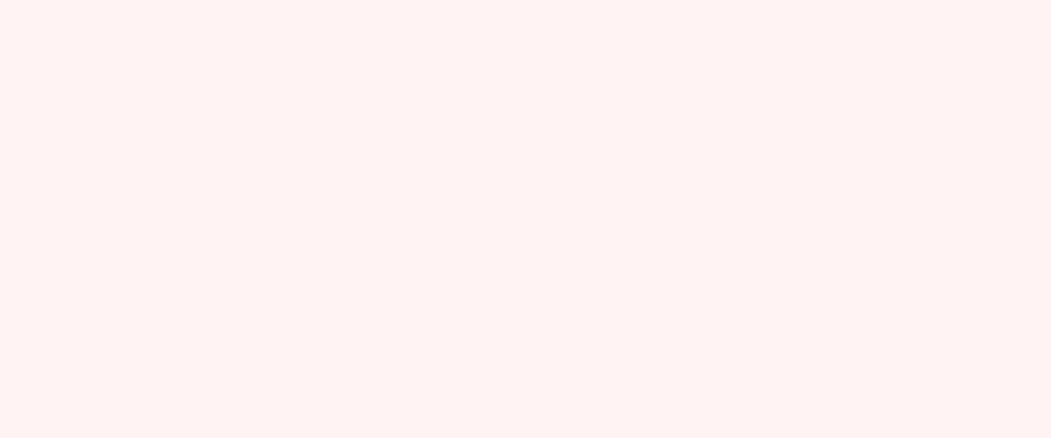
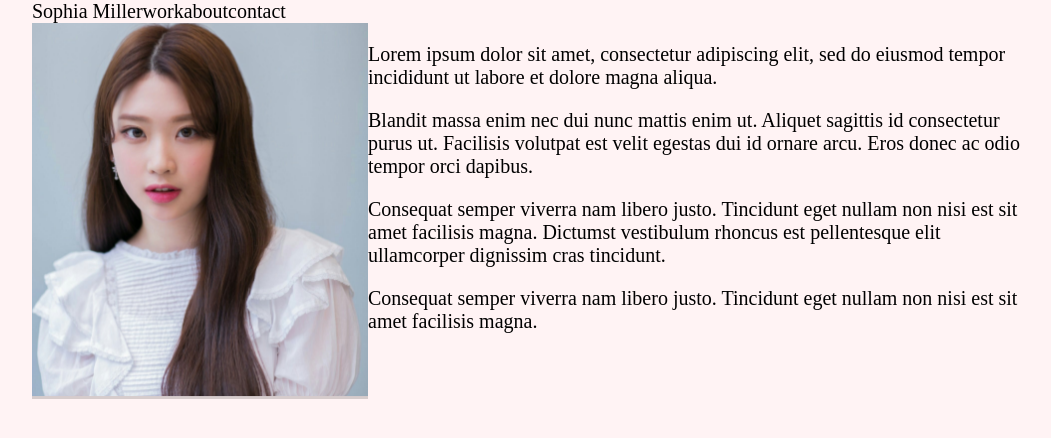
Before and after one commit to Sophia-source/portfolio-website, a plain HTML site: page src/index.html in a window 1280 px wide. Shown: the whole page, without its empty margins (108-1159 px from the left). Drawn offline with Linux system fonts and the light colour scheme.

Commit message:
19/11/2019-004

```diff
--- a/src/css/style.scss
+++ b/src/css/style.scss
@@ -5,8 +5,58 @@
 html{
     font-size: 10px;
     background-color: #FFF3F4;
+
     body{
         padding: 0;
         margin: 0;
     }
 }
+
+.content{
+
+    display: block;
+    padding: 0 14rem 0 14rem;
+    .header{
+        display: flex;
+        font-size: 2rem;
+        padding: 0;
+        margin: 0;
+
+        .home{
+            display: flex;
+            justify-content: left;
+            align-items: center;
+            padding: 0;
+            margin: 0;
+
+        }
+
+        .menu{
+            display: flex;
+            justify-content: right;
+            list-style-type: none;
+            padding: 0;
+            margin: 0;
+
+            .menu-element{
+                padding: 1rem;
+                padding: 0;
+                margin: 0;
+
+            }
+        }
+    }
+
+    .about{
+        font-size: 2rem;
+        display: flex;
+        justify-content: center;
+        img{
+            height: 37.6rem;
+            width: 33.6rem;
+        }
+        .bio{
+
+        }
+    }
+}
--- a/src/index.html
+++ b/src/index.html
@@ -7,5 +7,38 @@
 </head>
 <body>
 
+    <div class="content">
+
+        <div class="header">
+            <div class="home">Sophia Miller</div>
+                <ul class="menu">
+                    <li class="menu-element">work</li>
+                    <li class="menu-element">about</li>
+                    <li class="menu-element">contact</li>
+                </ul>
+        </div>
+
+        <div class="about">
+            <div class="image">
+                <img src="./img/picture-of-me.png" alt="picture-of-me">
+            </div>
+            <div class="bio">
+                <div class="text">
+                    <p>
+                        Lorem ipsum dolor sit amet, consectetur adipiscing elit, sed do eiusmod tempor incididunt ut labore et dolore magna aliqua.
+                    </p>
+                    <p>
+                        Blandit massa enim nec dui nunc mattis enim ut. Aliquet sagittis id consectetur purus ut. Facilisis volutpat est velit egestas dui id ornare arcu. Eros donec ac odio tempor orci dapibus.
+                    </p>
+                    <p>
+                        Consequat semper viverra nam libero justo. Tincidunt eget nullam non nisi est sit amet facilisis magna. Dictumst vestibulum rhoncus est pellentesque elit ullamcorper dignissim cras tincidunt.
+                    </p>
+                    <p>
+                        Consequat semper viverra nam libero justo. Tincidunt eget nullam non nisi est sit amet facilisis magna.
+                    </p>
+                </div>
+            </div>
+        </div>
+    </div>
 </body>
 </html>
```
Also changed, not shown: src/css/style.css, src/img/picture-of-me.png (added), 1 other file.
